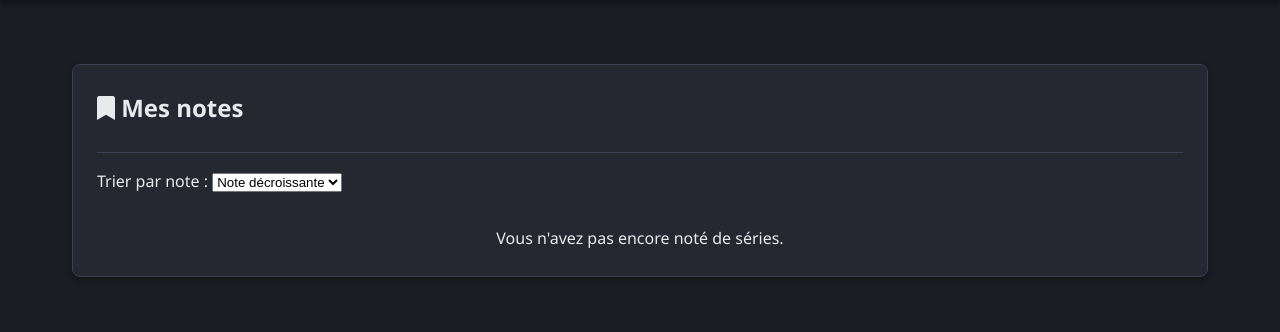
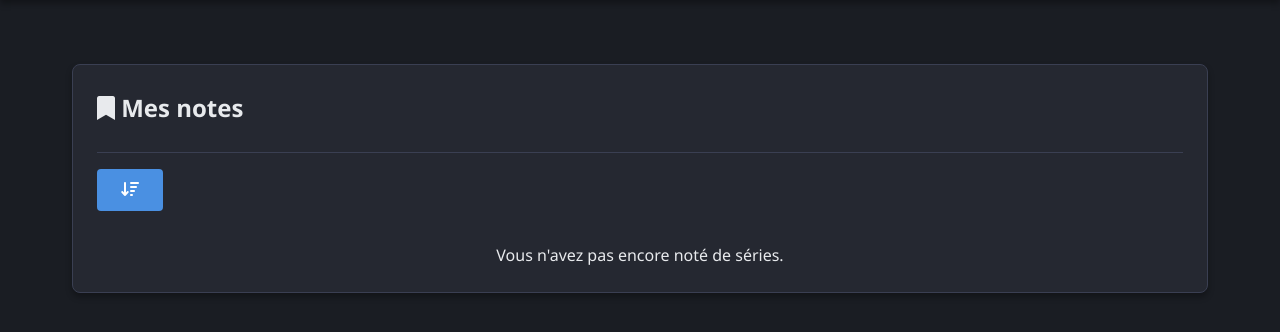
Before and after one commit to nolbert82/S5C01, a Python web app: template app/templates/my_ratings.html in a window 1280 px wide. Shown: the part 71-403 px from the top of the page. Run offline with Jinja, Linux system fonts and the light colour scheme; the template is opened without the code that fills it, so the values that code supplies are empty.

Commit message:
fix sort button ratings page

```diff
--- a/app/templates/my_ratings.html
+++ b/app/templates/my_ratings.html
@@ -9,11 +9,9 @@
       <h1 class="card-title"><i class="fas fa-bookmark"></i> Mes notes</h1>
     </div>
     <div class="ratings-controls">
-      <label for="ratings-sort" class="sr-label">Trier par note :</label>
-      <select id="ratings-sort" class="form-select">
-        <option value="desc" selected>Note d&#233;croissante</option>
-        <option value="asc">Note croissante</option>
-      </select>
+      <button type="button" id="ratings-sort-toggle" class="btn btn-outline-light btn-icon" aria-label="Trier par note d&#233;croissante" title="Trier par note d&#233;croissante">
+        <i class="fas fa-arrow-down-wide-short" aria-hidden="true"></i>
+      </button>
     </div>
     <div id="my-ratings" class="search-results">
       {% if rated_items and rated_items|length > 0 %}
@@ -40,7 +38,8 @@
 <script>
 document.addEventListener('DOMContentLoaded', async function(){
   const ratingsContainer = document.getElementById('my-ratings');
-  const sortSelect = document.getElementById('ratings-sort');
+  const sortToggle = document.getElementById('ratings-sort-toggle');
+  let currentOrder = 'desc';
 
   function applyRatingsSort(order) {
     if (!ratingsContainer) return;
@@ -52,15 +51,30 @@
       return order === 'asc' ? ra - rb : rb - ra;
     });
     items.forEach(item => ratingsContainer.appendChild(item));
+    currentOrder = order;
+    updateToggleAppearance();
   }
 
-  if (sortSelect) {
-    sortSelect.addEventListener('change', function(e){
-      applyRatingsSort(e.target.value);
+  function updateToggleAppearance() {
+    if (!sortToggle) return;
+    const icon = sortToggle.querySelector('i');
+    const nextOrder = currentOrder === 'asc' ? 'desc' : 'asc';
+    if (icon) {
+      icon.className = currentOrder === 'asc' ? 'fas fa-arrow-up-wide-short' : 'fas fa-arrow-down-wide-short';
+    }
+    const label = nextOrder === 'asc' ? 'Trier par note croissante' : 'Trier par note d&#233;croissante';
+    sortToggle.setAttribute('aria-label', label);
+    sortToggle.setAttribute('title', label);
+  }
+
+  if (sortToggle) {
+    sortToggle.addEventListener('click', function(){
+      const nextOrder = currentOrder === 'asc' ? 'desc' : 'asc';
+      applyRatingsSort(nextOrder);
     });
-    applyRatingsSort(sortSelect.value || 'desc');
+    applyRatingsSort(currentOrder);
   } else {
-    applyRatingsSort('desc');
+    applyRatingsSort(currentOrder);
   }
 
   try {
```
Also changed, not shown: app/static/image/logo.png (added).
